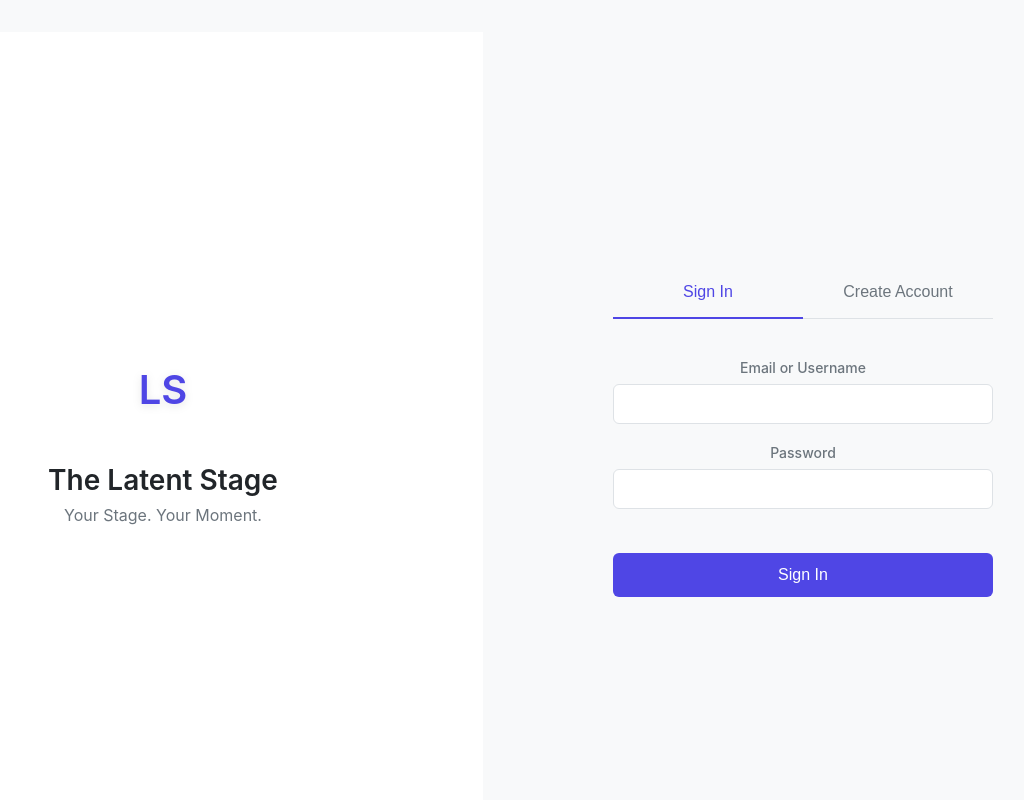
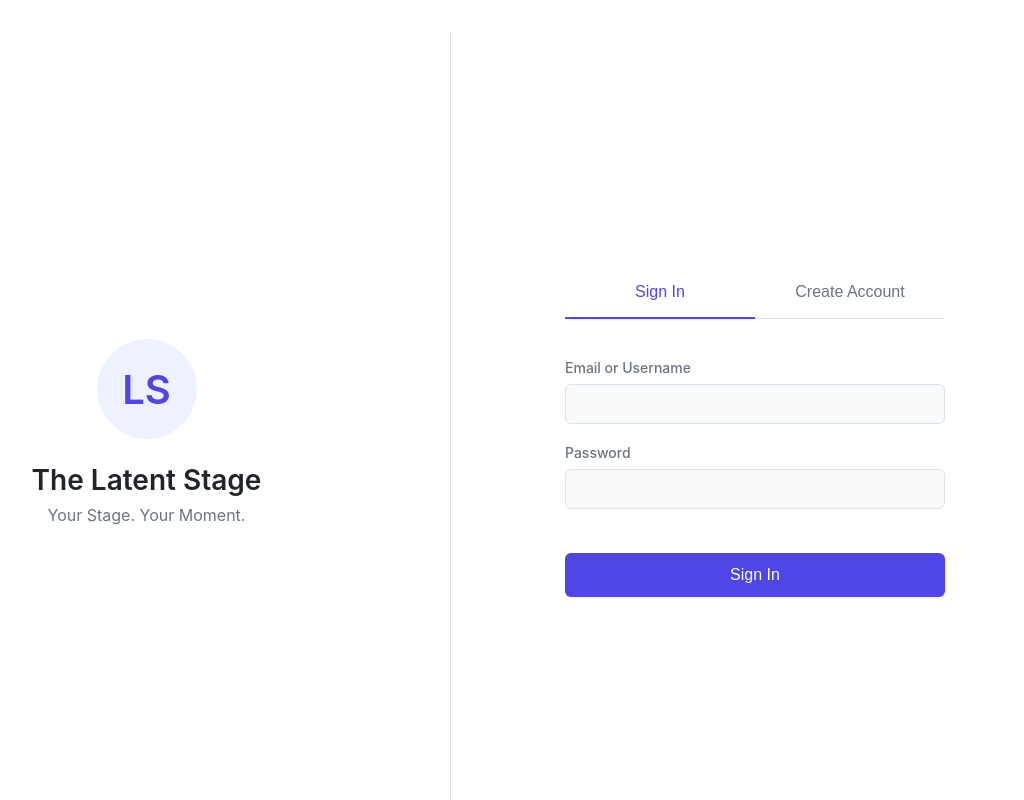
Before and after one commit to zeeshan-ahmad-khan/latent-stage, a React (Vite) app: page /login in a window 1280 px wide. Shown: the whole page, without its empty margins (189-1213 px from the left). Built offline with nearby package versions, Linux system fonts and the light colour scheme.

Commit message:
fix: center issue

```diff
--- a/src/components/auth/AuthForm.tsx
+++ b/src/components/auth/AuthForm.tsx
@@ -117,7 +117,6 @@ const RegisterForm: React.FC = () => (
 );
 
 const styles: { [key: string]: React.CSSProperties } = {
-  // This is the main fix: we make the container a flexbox to center the form
   container: {
     display: "flex",
     alignItems: "center",
@@ -133,7 +132,7 @@ const styles: { [key: string]: React.CSSProperties } = {
   },
   tabButton: {
     flex: 1,
-    padding: "1rem",
+    padding: "1rem 0.5rem",
     border: "none",
     background: "transparent",
     color: "var(--text-secondary)",
@@ -151,6 +150,7 @@ const styles: { [key: string]: React.CSSProperties } = {
   formField: { marginBottom: "1.25rem" },
   formLabel: {
     display: "block",
+    textAlign: "left",
     fontSize: "0.875rem",
     color: "var(--text-secondary)",
     marginBottom: "0.5rem",
@@ -162,7 +162,7 @@ const styles: { [key: string]: React.CSSProperties } = {
     padding: "10px 12px",
     borderRadius: "6px",
     border: "1px solid var(--border-color)",
-    backgroundColor: "#fff",
+    backgroundColor: "var(--surface)",
     color: "var(--text-primary)",
     fontSize: "1rem",
   },
--- a/src/components/auth/LogoPanel.tsx
+++ b/src/components/auth/LogoPanel.tsx
@@ -9,10 +9,7 @@ const LogoPanel: React.FC = () => {
       animate={{ opacity: 1 }}
       transition={{ duration: 0.8 }}
     >
-      {/* This div will eventually hold your logo image */}
-      <div style={styles.logoContainer}>
-        <span style={styles.logoText}>LS</span>
-      </div>
+      <div style={styles.logoCircle}>LS</div>
       <h1 style={styles.appName}>The Latent Stage</h1>
       <p style={styles.tagline}>Your Stage. Your Moment.</p>
     </motion.div>
@@ -21,30 +18,26 @@ const LogoPanel: React.FC = () => {
 
 const styles: { [key: string]: React.CSSProperties } = {
   container: {
-    backgroundColor: "var(--surface)",
+    // This is the only line that changed
+    backgroundColor: "var(--background)",
     display: "flex",
     flexDirection: "column",
     alignItems: "center",
     justifyContent: "center",
     height: "100%",
-    width: "100%", // Ensure it fills its grid cell
     borderRight: "1px solid var(--border-color)",
   },
-  // This container is now just for sizing and centering
-  logoContainer: {
+  logoCircle: {
     width: "100px",
     height: "100px",
+    borderRadius: "50%",
+    backgroundColor: "#eef2ff",
     display: "flex",
     alignItems: "center",
     justifyContent: "center",
-  },
-  // The styles for the text itself
-  logoText: {
     fontSize: "2.5rem",
     fontWeight: "600",
     color: "var(--accent)",
-    // This adds the drop shadow
-    filter: "drop-shadow(0 2px 4px rgba(0,0,0,0.1))",
   },
   appName: {
     fontSize: "1.75rem",
@@ -55,6 +48,7 @@ const styles: { [key: string]: React.CSSProperties } = {
     fontSize: "1rem",
     color: "var(--text-secondary)",
     margin: 0,
+    fontWeight: 400,
   },
 };
 
--- a/src/index.css
+++ b/src/index.css
@@ -1,28 +1,26 @@
 /* src/index.css */
 
 :root {
-  --background: #f8f9fa;
-  --surface: #ffffff;
+  --background: #ffffff;
+  --surface: #f8f9fa;
   --text-primary: #212529;
   --text-secondary: #6c757d;
   --accent: #4f46e5;
   --border-color: #dee2e6;
 }
 
-/* --- FIX STARTS HERE --- */
 html,
 body,
-#root {
+#root,
+.App {
   height: 100%;
   margin: 0;
   padding: 0;
-  overflow: hidden; /* Prevents scrollbars */
+  overflow: hidden; /* This prevents all scrollbars */
 }
-/* --- FIX ENDS HERE --- */
 
 body {
-  font-family: "Inter", -apple-system, BlinkMacSystemFont, "Segoe UI", Roboto,
-    "Helvetica Neue", Arial, sans-serif;
+  font-family: "Inter", sans-serif;
   background-color: var(--background);
   color: var(--text-primary);
 }
--- a/src/pages/AuthPage.tsx
+++ b/src/pages/AuthPage.tsx
@@ -4,20 +4,17 @@ import AuthForm from "../components/auth/AuthForm";
 
 const AuthPage: React.FC = () => {
   return (
-    <div style={styles.container}>
+    <div
+      style={{
+        display: "grid",
+        gridTemplateColumns: "1fr 1fr",
+        height: "100vh",
+      }}
+    >
       <LogoPanel />
       <AuthForm />
     </div>
   );
 };
 
-const styles: { [key: string]: React.CSSProperties } = {
-  container: {
-    display: "grid",
-    gridTemplateColumns: "repeat(2, 1fr)", // Creates two equal columns
-    height: "100vh", // Takes up the full viewport height
-    width: "100vw", // Takes up the full viewport width
-  },
-};
-
 export default AuthPage;
```
